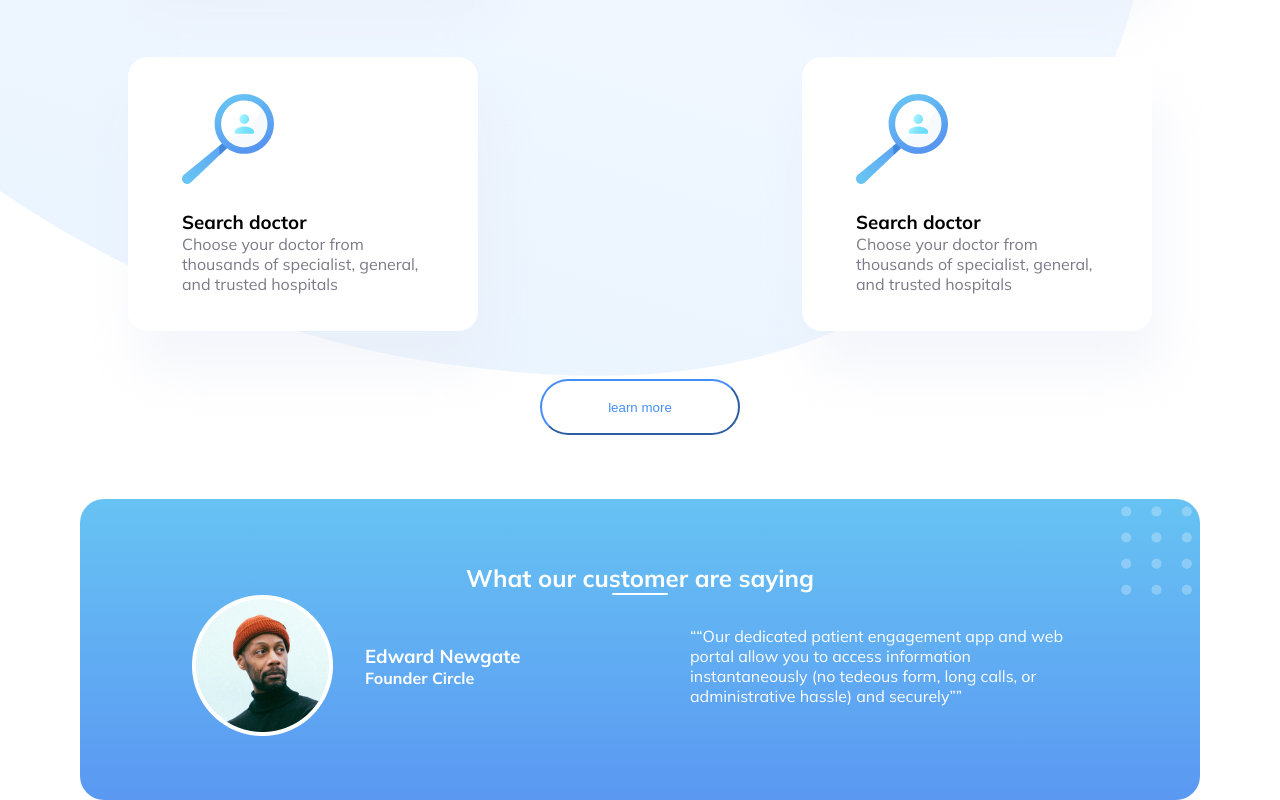
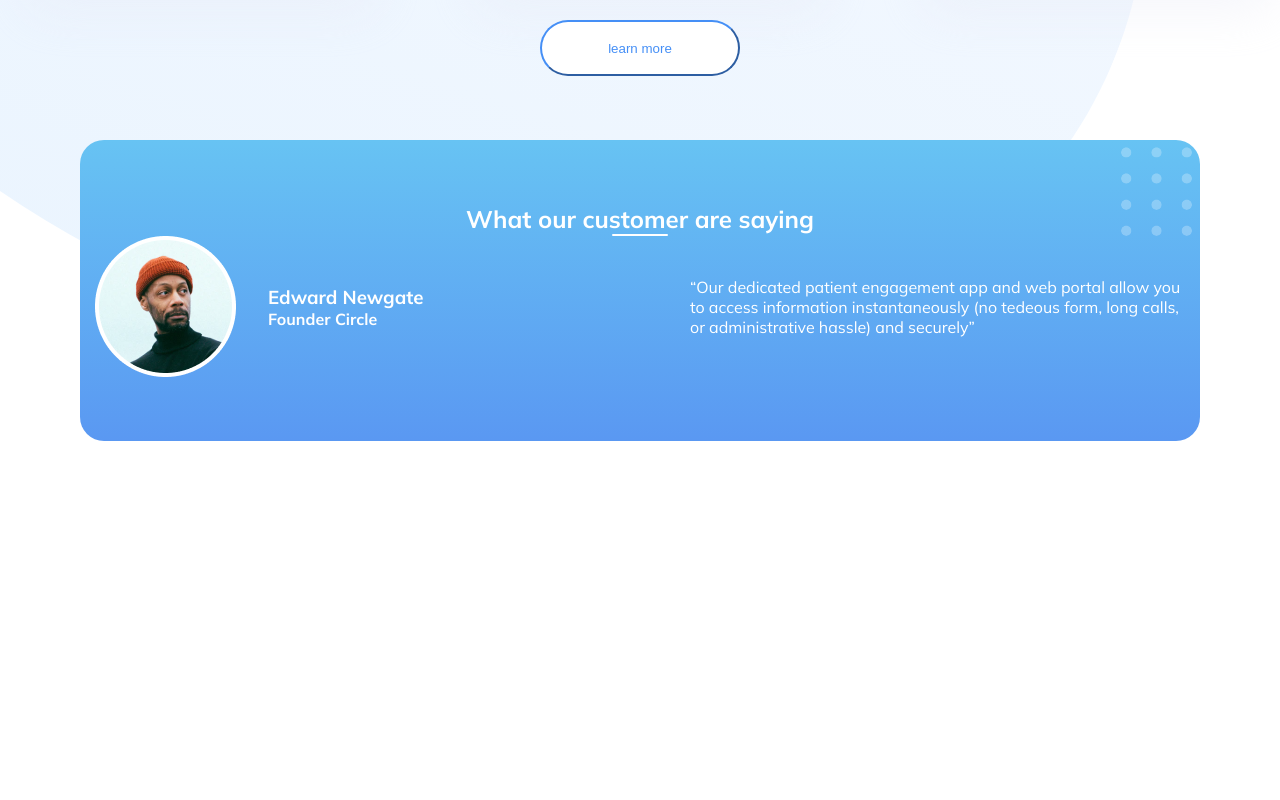
Before and after one commit to Dalia-Alawneh/git-tutorial, a plain HTML site: page index.html in a window 1280 px wide. Shown: the part 1740-2540 px from the top of the page. After the commit the page ends 2317 px from the top, so only its background shows below. Drawn offline with Linux system fonts and the light colour scheme.

Commit message:
Remove useless quotes

```diff
--- a/assets/css/media.css
+++ b/assets/css/media.css
@@ -1,24 +1,26 @@
-@media screen and (max-width: 992px){
+@media screen and (max-width: 992px) {
 
-  #menu-check:checked ~ ul.flex{
+  #menu-check:checked~ul.flex {
     display: flex;
   }
 
-  label .open{
+  label .open {
     display: inherit;
   }
-  .close{
-    display: none;
-  }
-  #menu-check:checked ~ label .open{
+
+  .close {
     display: none;
   }
 
-  #menu-check:checked ~ label .close{
+  #menu-check:checked~label .open {
+    display: none;
+  }
+
+  #menu-check:checked~label .close {
     display: inline;
   }
 
-  ul.flex{
+  ul.flex {
     display: none;
     flex-direction: column;
     position: absolute;
@@ -31,20 +33,21 @@
     padding: 20px 0;
   }
 
-  header{
+  header {
     margin: 3rem 0;
   }
 
-  header .flex{
+  header .flex {
     flex-direction: column-reverse;
     gap: 3rem;
   }
-  .header-content{
+
+  .header-content {
     max-width: 100%;
   }
 
 
-  .services .card{
+  .services .card {
     max-width: 100%;
   }
 }
--- a/assets/css/styles.css
+++ b/assets/css/styles.css
@@ -27,7 +27,8 @@ p {
 }
 
 .container {
-  width: 80%;
+  width: calc(100% - 30px);
+  max-width: 1247px;
   margin: auto;
 }
 
--- a/index.html
+++ b/index.html
@@ -125,9 +125,9 @@
               <h4>Founder Circle</h4>
             </div>
           </div>
-          <q class="qoute">“Our dedicated patient engagement app and
+          <q class="qoute">Our dedicated patient engagement app and
             web portal allow you to access information instantaneously (no tedeous form, long calls,
-            or administrative hassle) and securely”</q>
+            or administrative hassle) and securely</q>
 
         </div>
       </div>
```
